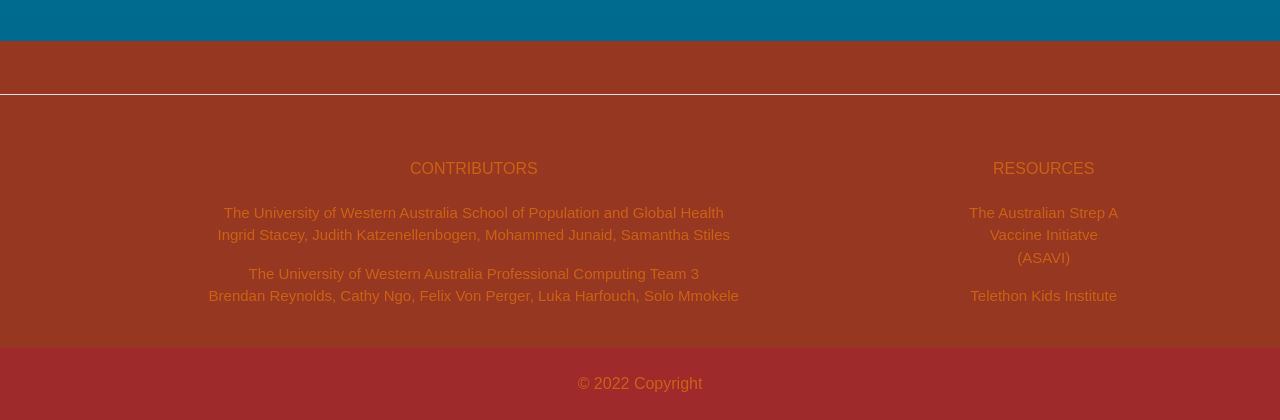
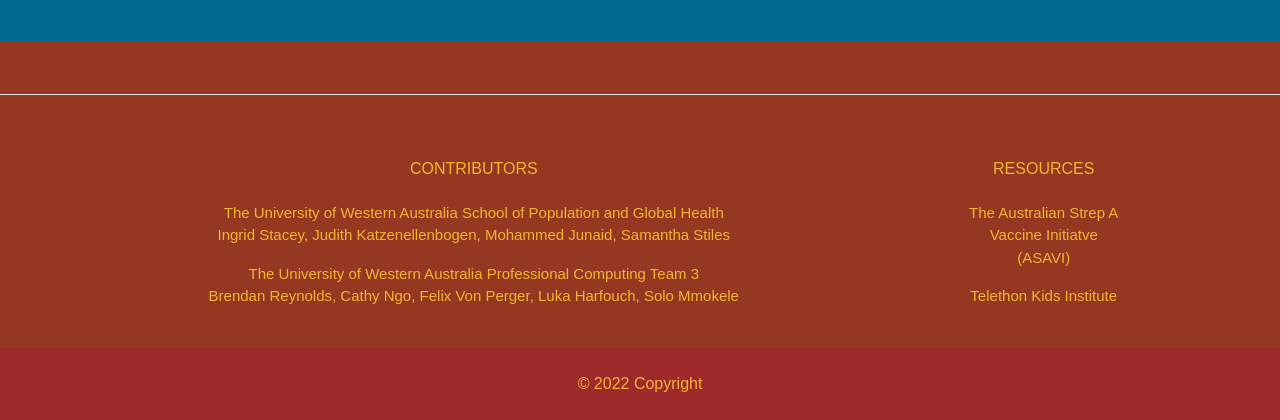
Before and after one commit to B-rey77/CITS3200_3, a Django app: page / in a window 1280 px wide. Shown: the part 741-1161 px from the top of the page. Run offline with Django 4.2, Linux system fonts and the light colour scheme; some libraries are stand-ins or nearby versions.

Commit message:
updated footer colour

```diff
--- a/static/css/main.css
+++ b/static/css/main.css
@@ -229,7 +229,7 @@ footer {
 }
 
 footer * {
-    color: var(--dark-orange)
+    color: var(--light-orange);
 }
 
 footer span {
```
